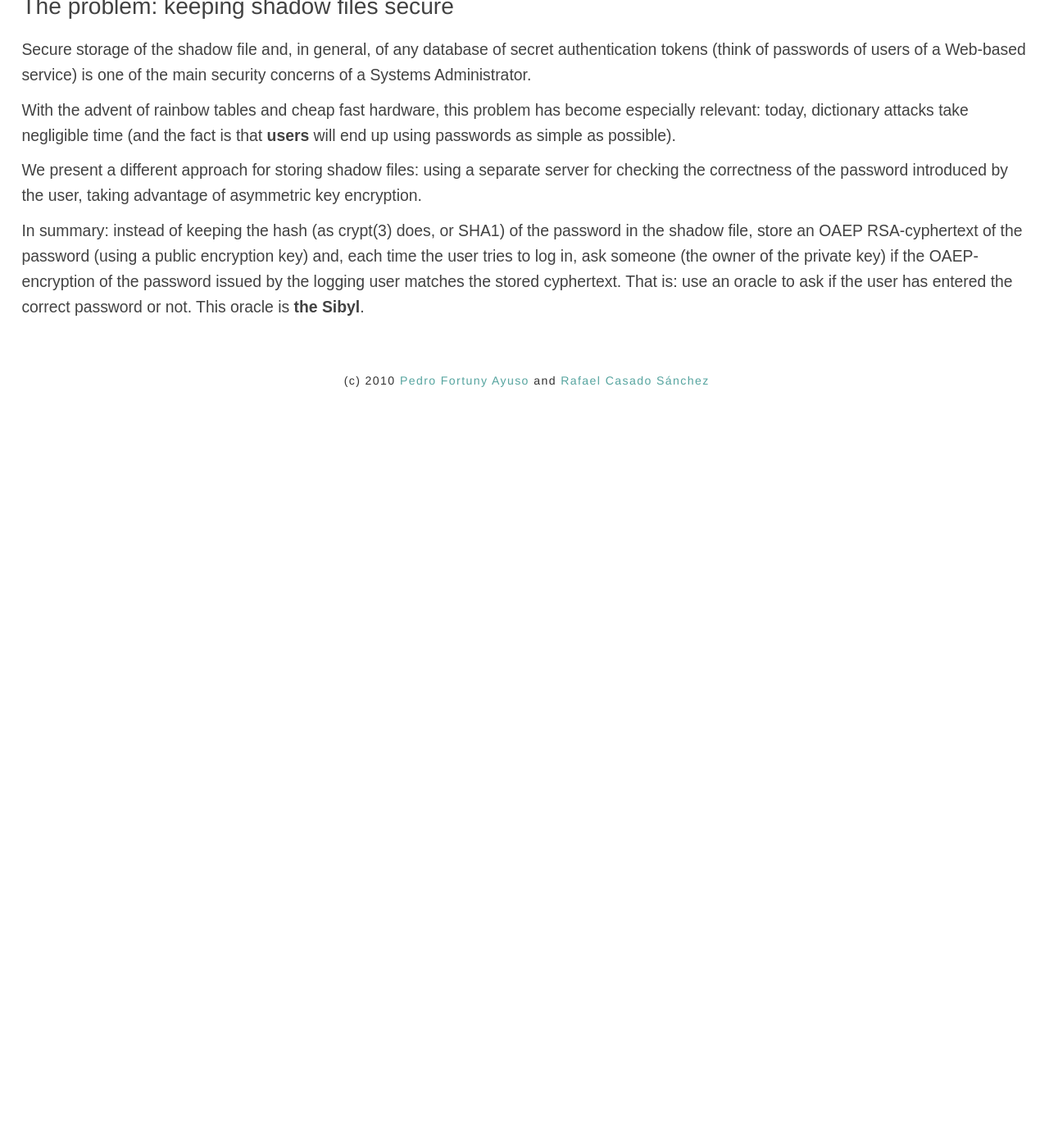
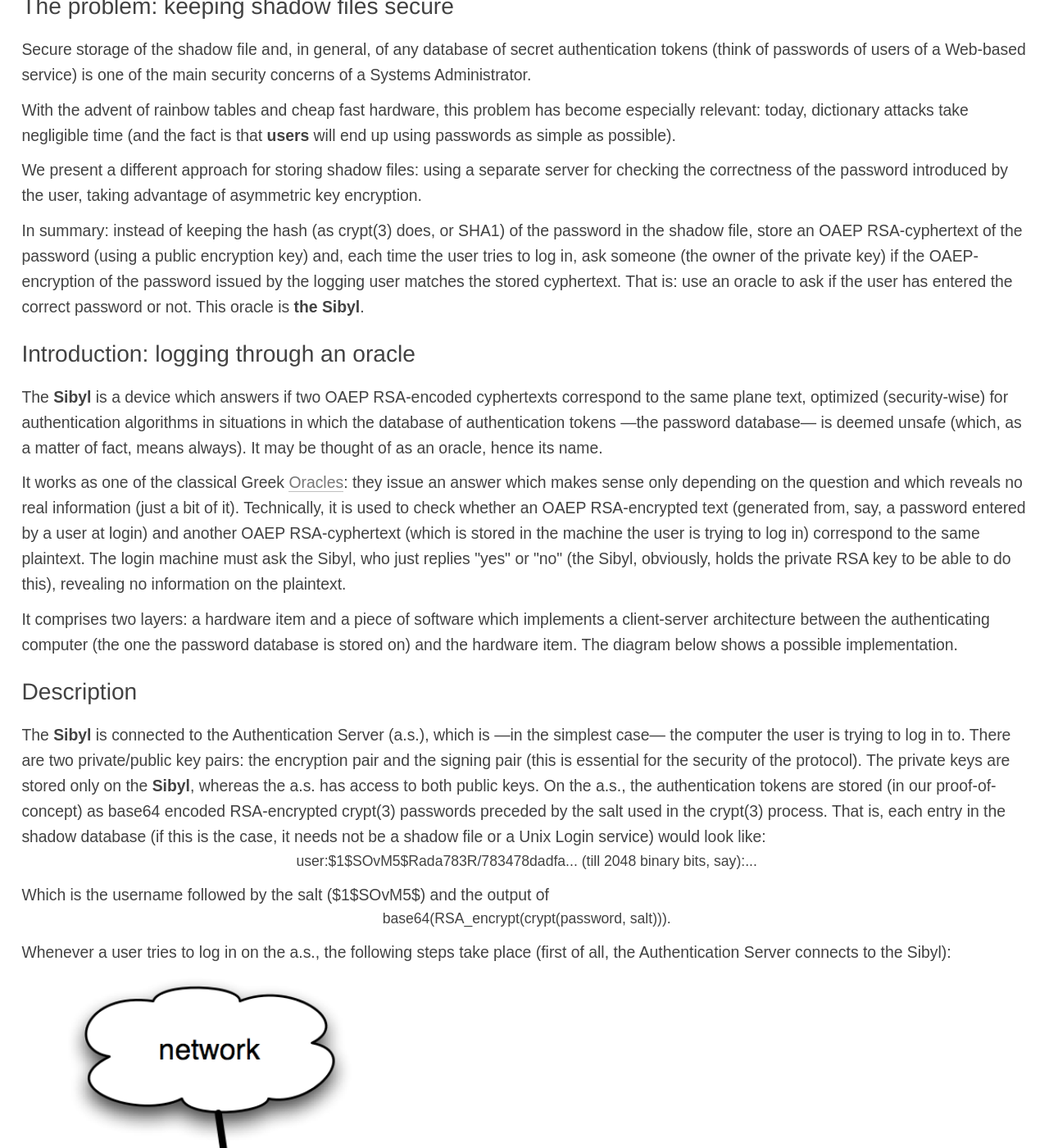
Before and after one commit to thesibyl/thesibyl.github.com, a Jekyll site: the page built from index.html, in a window 1280 px wide and 1400 px high, scrolled down 270 px. Shown: the whole window at 82% size. Built offline with Jekyll 4.4.1, drawn with Linux system fonts in a browser that asks for light colours; Markdown is read by kramdown in place of the engine named in the settings; before the commit the page ends 900 px from its top, so only the background shows below that; some of the changed text lies outside the part shown.

Commit message:
Updated the home page

```diff
--- a/_layouts/default.html
+++ b/_layouts/default.html
@@ -4,7 +4,7 @@
 <meta http-equiv="Content-Type" content="text/html; charset=UTF-8" />
 <meta name="viewport" content="width=device-width" />
 <title>The Sibyl</title>
-<link rel="stylesheet" href="css/style.css" type="text/css" />
+<link rel="stylesheet" href="/css/style.css" type="text/css" />
 </head>
 <body>
 <div id="container">
@@ -16,7 +16,7 @@
 				<nav class="main-nav">
   				<ul>
                     			<li><a href="/">Home</a></li>
-                    			<li><a href="/">Docs</a></li>
+                    			<li><a href="/docs/">Docs</a></li>
                     			<li><a href="/about/">About</a></li>
                     			<li><a href="https://github.com/thesibyl">Code</a></li>
               			</ul>
--- a/index.html
+++ b/index.html
@@ -3,26 +3,50 @@ layout: default
 ---
 
 <h3>The problem: keeping shadow files secure</h3>
-<p>Secure storage of the <code>shadow</code> file and, in
-general, of any database of secret authentication tokens
-(think of passwords of users of a Web-based service) is one of
+<p>Secure storage of the <code>shadow</code> file and, in general, of any database of secret authentication tokens (think of passwords of users of a Web-based service) is one of
 the main security concerns of a Systems Administrator.</p>
-<p>With the advent of rainbow tables and cheap fast hardware,
-this problem has become especially relevant: today, dictionary
-attacks take negligible time (and the fact is
-that <strong>users</strong> will end up using passwords as
-simple as possible).</p>
-<p>We present a different approach for storing shadow files:
-using a separate server for checking the correctness of the
-password introduced by the user, taking advantage of asymmetric
-key encryption.</p>
-<p>In summary: instead of keeping the hash
-(as <code>crypt(3)</code> does, or <code>SHA1</code>) of the
-password in the <code>shadow</code> file, store an OAEP
-RSA-cyphertext of the password (using a public encryption key)
-and, each time the user tries to log in, ask <i>someone</i> (the
-owner of the <i>private</i> key) if the OAEP-encryption of the
-password issued by the logging user matches the stored
-cyphertext. That is: use an oracle to ask if the user has
-entered the correct password or not. This oracle is <strong>the
-Sibyl</strong>.</p>
+<p>With the advent of rainbow tables and cheap fast hardware, this problem has become especially relevant: today, dictionary attacks take negligible time (and the fact is that <strong>users</strong> will end up using passwords as simple as possible).</p>
+<p>We present a different approach for storing shadow files: using a separate server for checking the correctness of the password introduced by the user, taking advantage of asymmetric key encryption.</p>
+<p>In summary: instead of keeping the hash (as <code>crypt(3)</code> does, or <code>SHA1</code>) of the password in the <code>shadow</code> file, store an OAEP RSA-cyphertext of the password (using a public encryption key) and, each time the user tries to log in, ask <i>someone</i> (the owner of the <i>private</i> key) if the OAEP-encryption of the password issued by the logging user matches the stored cyphertext. That is: use an oracle to ask if the user has entered the correct password or not. This oracle is <strong>the Sibyl</strong>.</p>
+
+<h3>Introduction: logging through an oracle</h3>
+<p>The <strong>Sibyl</strong> is a device which answers if two OAEP RSA-encoded cyphertexts correspond to the same plane text, optimized (security-wise) for authentication algorithms in situations in which the database of authentication tokens &mdash;the password database&mdash; is deemed unsafe (which, as a matter of fact, means <i>always</i>). It may be thought of as an oracle, hence its name.</p>
+<p>It works as one of the classical Greek <a href="http://en.wikipedia.org/wiki/oracle">Oracles</a>: they issue an answer which makes sense only depending on the question and which reveals no real information (just a bit of it).  Technically, it is used to check whether an OAEP RSA-encrypted text (generated from, say, a password entered by a user at login) and another OAEP RSA-cyphertext (which is stored in the machine the user is trying to log in) correspond to the same plaintext. The login machine must ask the Sibyl, who just replies "yes" or "no" (the Sibyl, obviously, holds the private RSA key to be able to do this), revealing no information on the plaintext.</p>
+<p>It comprises two layers: a hardware item and a piece of software which implements a client-server architecture between the authenticating computer (the one the password database is stored on) and the hardware item. The diagram below shows a possible implementation.</p>
+
+<h3>Description</h3>
+<p>The <strong>Sibyl</strong> is connected to the Authentication Server (a.s.), which is &mdash;in the simplest case&mdash; the computer the user is trying to log in to. There are <i>two private/public key pairs</i>: the <i>encryption pair</i> and the <i>signing pair</i> (this is essential for the security of the protocol). The private keys are stored only on the <strong>Sibyl</strong>, whereas the a.s. has access to both public keys. On the a.s., the authentication tokens are stored (in our proof-of-concept) as base64 encoded RSA-encrypted <code>crypt(3)</code> passwords preceded by the salt used in the <code>crypt(3)</code> process. That is, each entry in the <code>shadow</code> database (if this is the case, it needs not be a shadow file or a Unix Login service) would look like:</p>
+<center>
+	<code>user:$1$SOvM5$Rada783R/783478dadfa... (till 2048 binary bits, say):...</code>
+</center>
+<p>Which is the username followed by the salt (<code>$1$SOvM5$</code>) and the output of</p>
+<center>
+	<code>base64(RSA_encrypt(crypt(password, salt))).</code>
+</center>
+<p> Whenever a user tries to log in on the a.s., the following steps take place (first of all, the Authentication Server connects to the Sibyl): </p>
+<img src="images/sibyl.png" type="image/png" width="90%"/>
+<ul class="explanation">
+	<li>On the Authentication Server:</li>
+	    <ol>
+	      <li> The a.s. receives a <i>nonce</i> (unique to this authentication process) from the <strong>Sibyl</strong>: <code>n</code>.</li>
+	      <li> From the password database, the a.s. gets the <i>real</i> authentication token (which is RSA-encrypted with the <strong>Sibyl</strong>'s public key): <code>p1</code>, and (if this exists) the <code>salt</code> used to <code>crypt(3)</code> this token.</li>
+	      <li> The a.s. grabs the <code>password</code> entered by the logging user.
+	      <li> The a.s. encrypts &quot;<code>n:saltpassword</code> using the <strong>Sibyl</strong>'s public key to get <code>p2</code>.</li>
+	      <li> The a.s. generates another nonce <code>m</code>.</li>
+	      <li> The a.s. sends a message of the form <code>m;p1;p2</code> to the <strong>Sibyl</strong>.</li>
+	    </ol>
+	<li>On the <strong>Sibyl</strong>:</li>
+	    <ol>
+	      <li> The <strong>Sibyl</strong> decrypts <code>p1</code> and <code>p2</code> to get <code>u1</code> and <code>u2</code>. </li>
+	      <li> It checks that <code>u2</code> matches the (regexp) pattern <code>/^n:(.*)$/</code> [that is: the nonce <code>n</code> followed by a colon and any number of characters] and sets <code>v1=$1</code> (using Perl's regexp notation) [the set of characters after the colon].</li>
+	      <li> If <code>u1</code>=<code>v1</code> then it returns the message <code>m:1</code> <i>signed</i> with the signing key. Otherwise, it returns the message <code>m:0</code> <i>signed</i> with the same key.</li>
+	      [By <i>signed</i>, we mean  followed by a semicolon and the base64 enconding of the RSA signature, using the signing key].
+	    </ol>
+	<li>On the a.s.:</li>
+	    <ol>
+	      <li>It receives the signed message from the <strong>Sibyl</strong>.</li>
+	      <li> If the received message has been properly signed and the message is <code>m:1</code>, then <strong>grant authentication</strong>. In any other case <strong>deny authentication</strong>.</li>
+	    </ol>
+</ul>
+<p>A more technical sequence diagram would looke <a href="sibyl_sequence.png"> like this</a>.  </p>
+<p> All the process depends on the nature of the authentication database. There should be different implementations for Linux (using the standard <code>crypt</code> command), for OS X (which stores both the NETLAN and a SHA-1 encoding of the password), for OpenBSD (which uses blowfish), etc. Of course, it can be implemented in a SQL database storing passwords for logging purposes, or in any service storing authentication tokens which need to be kept as secret as possible.</p>
```
Also changed, not shown: images/sibyl.png (added).
